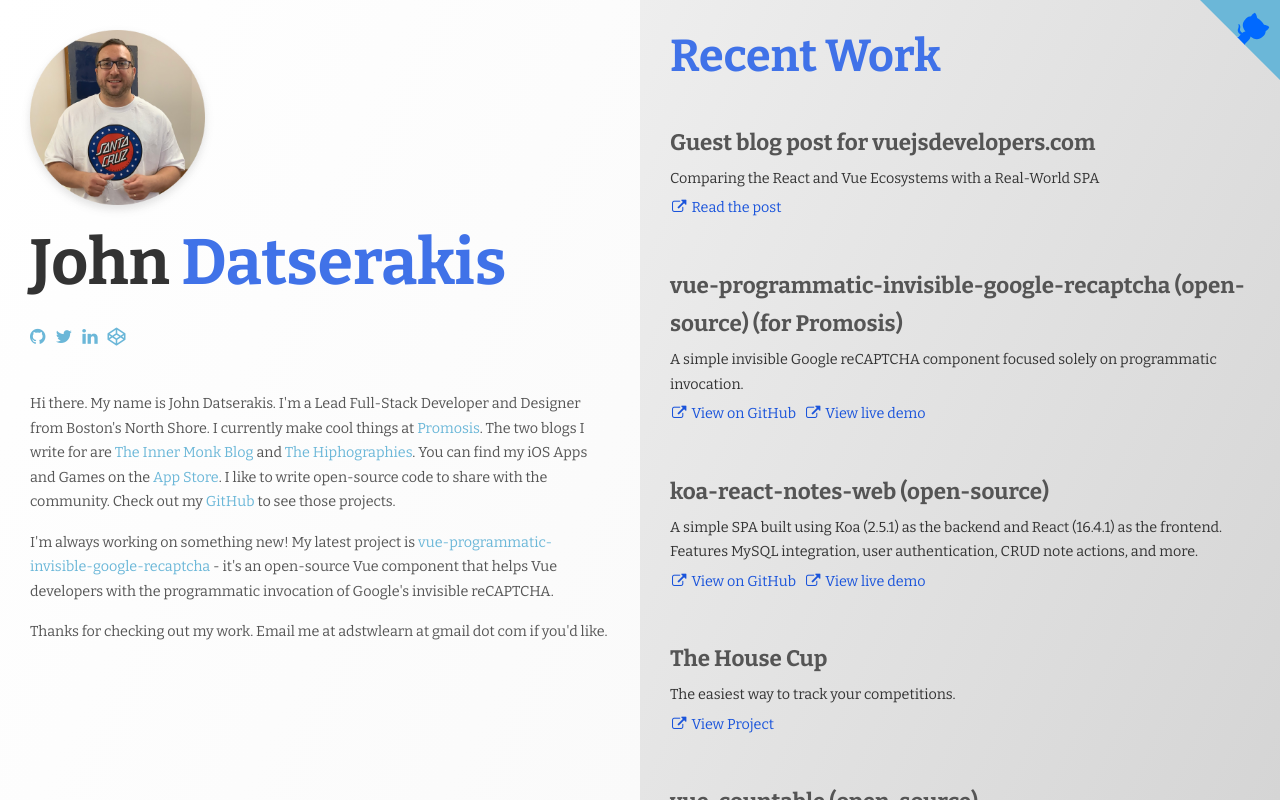
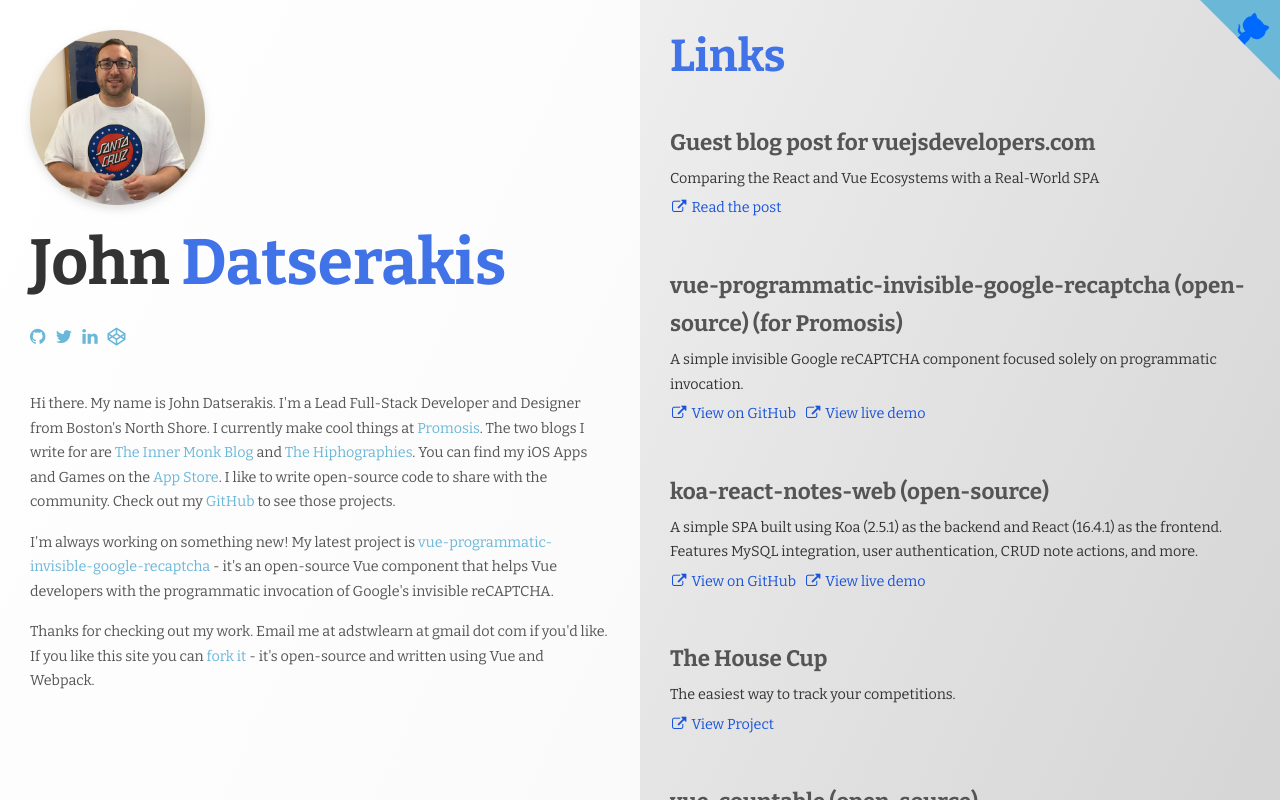
Before and after one commit to johndatserakis/johndatserakis-dot-com, a Vue app: page / in a window 1280 px wide. Built offline with nearby package versions, Linux system fonts and the light colour scheme.

Commit message:
text update

```diff
--- a/src/components/Home.vue
+++ b/src/components/Home.vue
@@ -60,7 +60,7 @@
                 </p>
 
                 <p>
-                    Thanks for checking out my work. Email me at adstwlearn at gmail dot com if you'd like.
+                    Thanks for checking out my work. Email me at adstwlearn at gmail dot com if you'd like. If you like this site you can <a href="https://github.com/johndatserakis/johndatserakis-dot-com">fork it</a> - it's open-source and written using Vue and Webpack.
                 </p>
             </div>
         </div>
@@ -74,7 +74,7 @@
                 once: true
             }"
             class="wrapper__right-wrapper">
-            <h1 class="wrapper__right-wrapper__lead-text">Recent Work</h1>
+            <h1 class="wrapper__right-wrapper__lead-text">Links</h1>
             <div v-for="project in projects" :key="project.title" class="wrapper__right-wrapper__item">
                 <div class="wrapper__right-wrapper__item__title">
                     {{project.title}}
```
